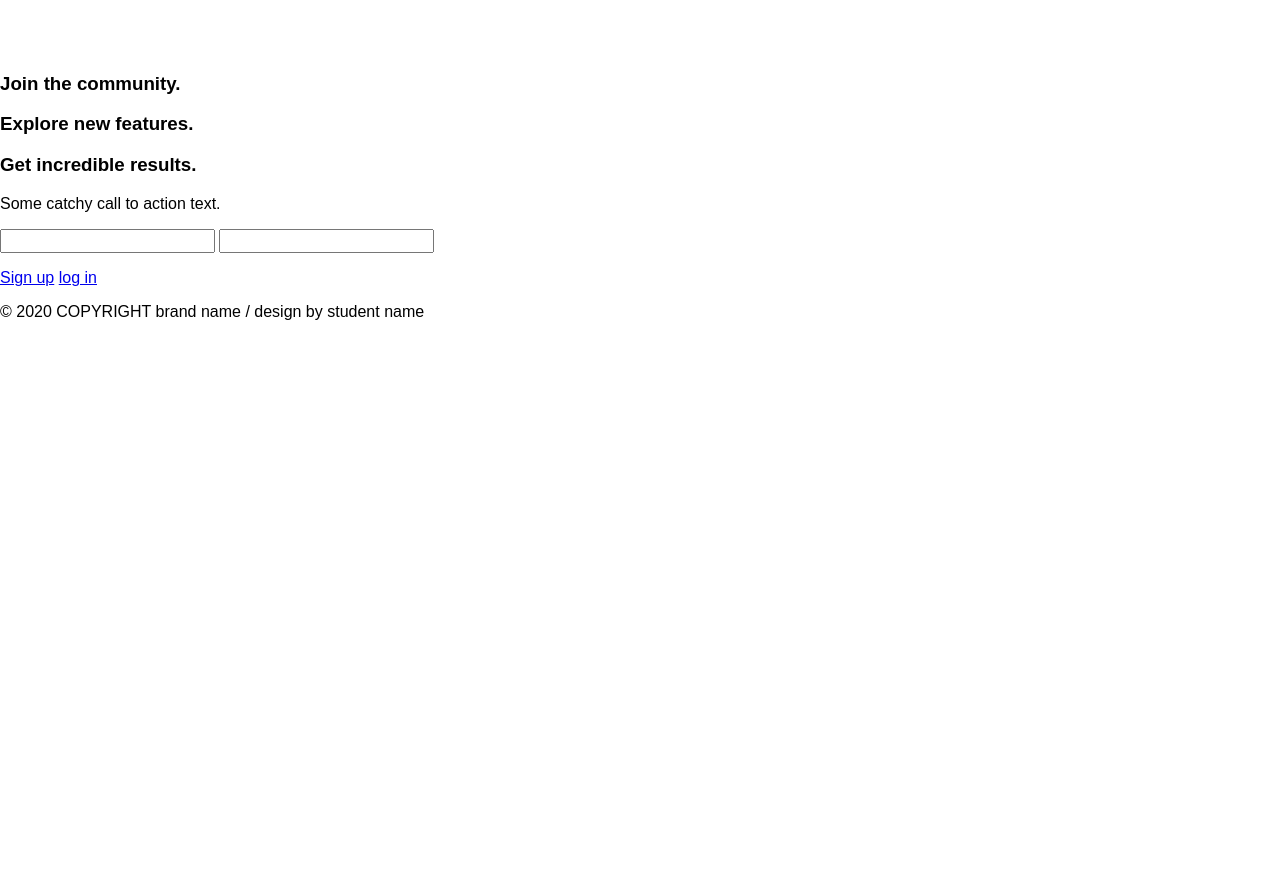
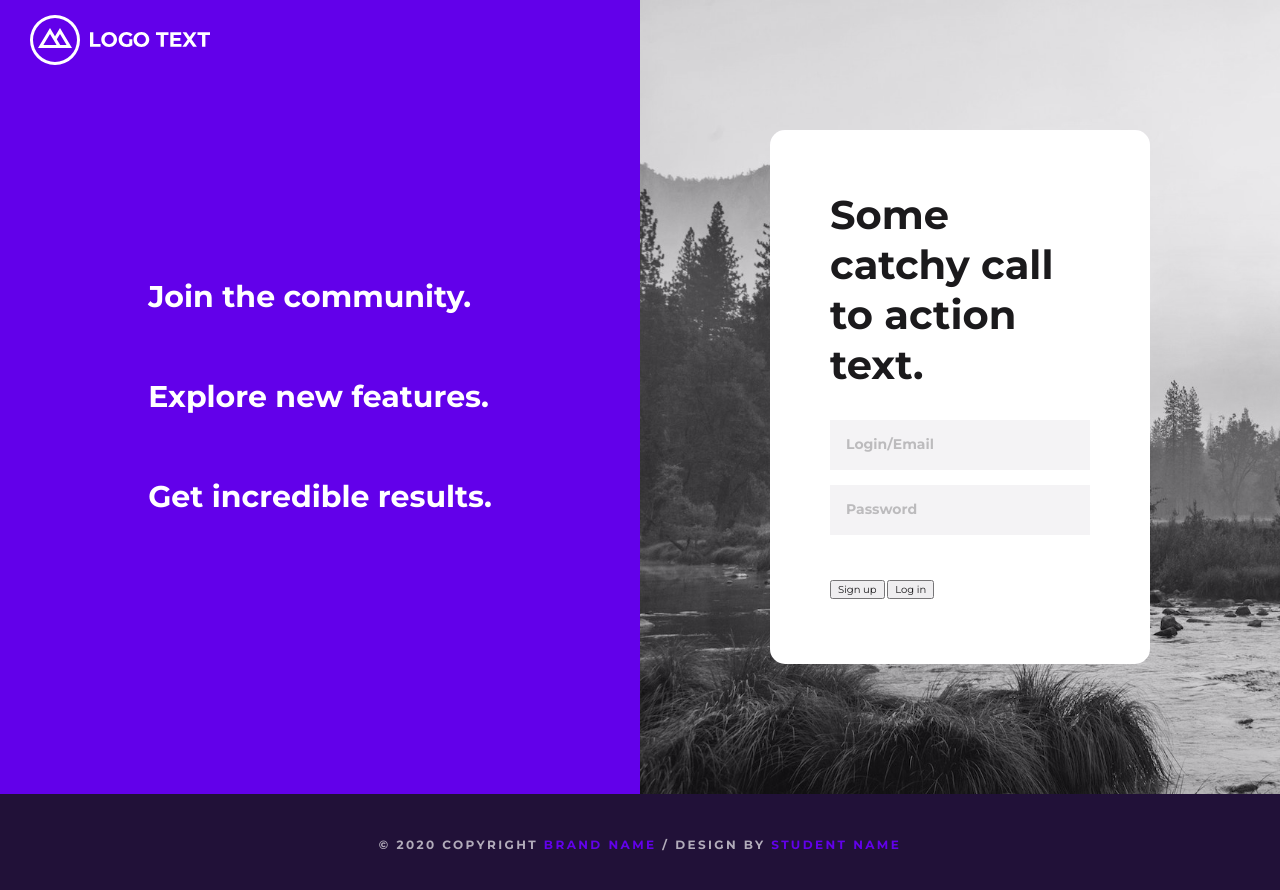
Before and after one commit to Radoogle/signup-page, a plain HTML site: page index.html in a window 1280 px wide. Before the commit the page ends 800 px from the top, so only its background shows below. Drawn offline with Linux system fonts and the light colour scheme.

Commit message:
end of day save

```diff
--- a/CSS/base.css
+++ b/CSS/base.css
@@ -0,0 +1,161 @@
+/**
+ * OVERVIEW
+ *
+ * This project is separated to the following style sheets:
+ *
+ * normalize.min.css....CSS reset.
+ * base.css.............Global rules and helpers.
+ * layout.css...........CSS rules that control the layout of the page.
+ * components.css.......Own CSS for the components that build up the page.
+ */
+
+
+/**
+ * CONTENTS
+ *
+ * SETTINGS
+ * Variables............Globally-available variables.
+ * Box-sizing...........Better default `box-sizing`.
+ * Base font sizes......Setting the base font size.
+ * Margins..............Top and bottom margins global values.
+ * Anchors..............Implicit link settings.
+ *
+ * BASE STYLES
+ * Headings.............H2, H6 styles.
+ * Paragraphs...........Base styles.
+ */
+
+
+
+
+/*------------------------------------*\
+  #SETTINGS
+\*------------------------------------*/
+
+/**
+ * 1. Variables for the colors used
+
+ * 2. A more rezonable model for box-sizing
+ *
+ * 3. This rule will modify the base font-size,
+ * with whom are compared all rem units.
+ *
+ * 4. Normalize.css sets a margin top and bottom for these elements.
+ * In order not to interfere with our layout, this rule will overwrite the margins.
+ *
+ */
+
+
+
+
+
+/*------------------------------------*\
+  #VARIABLES
+\*------------------------------------*/
+
+:root {
+    --bg-primary:                  #F4F3F5; /* [1] */
+    --bg-secondary:                #FFFFFF;
+    --bg-thirdly:                  #6200EA;
+
+    --bg-header:                   transparent;
+    --bg-footer:                   #211138;
+
+    --primary-font-color:          #211138;
+    --secondary-font-color:        #6200EA;
+    --thirdly-font-color:          #FFFFFF;
+
+    --icon-bg-color:               #000029;
+
+    --footer-primary-font-color:   #B2ACBA;
+    --footer-secondary-font-color: #6200EA;
+  }
+
+
+
+
+
+  /*------------------------------------*\
+    #BOX-SIZING
+  \*------------------------------------*/
+
+  * { box-sizing: border-box; } /* [2] */
+
+
+
+
+
+  /*------------------------------------*\
+    #FONT SIZES
+  \*------------------------------------*/
+
+  html { font-size: 10px; } /* [3] */
+
+  h1 { font-size: 4rem; }
+
+  h2 { font-size: 3rem; }
+
+  p  { font-size: 1.2rem; }
+
+
+
+
+
+  /*------------------------------------*\
+    #MARGINS
+  \*------------------------------------*/
+
+  h1                          { margin: 0 0 3rem 0; } /* [4] */
+
+  h2                          { margin: 0; }
+
+  p                           { margin: 0 0 2rem 0; }
+
+  .btn                        { margin: 1rem 0 .5rem 0; }
+
+  p.footer__copyright         { margin: 0; }
+
+
+
+
+
+  /*------------------------------------*\
+    #ANCHORS
+  \*------------------------------------*/
+
+  a {
+    text-decoration: none; /* [5] */
+    cursor:          pointer;
+   }
+
+
+
+
+
+  /*------------------------------------*\
+    #BASE STYLES
+  \*------------------------------------*/
+
+  body {
+    font-family:      "Montserrat", sans-serif;
+    color:            var(--primary-font-color);
+    background-color: var(--bg-primary);
+  }
+
+  h1 {
+    font-weight:      bold;
+    line-height:      5rem;
+    letter-spacing:   0;
+  }
+
+  h2 {
+    font-weight:      bold;
+    line-height:      4rem;
+    letter-spacing:   0;
+  }
+
+  p {
+    line-height:      1.5rem;
+    letter-spacing:   .24rem;
+    text-transform:   uppercase;
+  }
--- a/CSS/components.css
+++ b/CSS/components.css
@@ -0,0 +1,231 @@
+/**
+ * OVERVIEW
+ *
+ * This file contains the components that make up the page.
+ * From the internal layout to font color etc.
+ *
+ * Respecting the BEM (Block–Element–Modifier) rule of Harry Roberts
+ * from CSS guidelines: https://cssguidelin.es/#bem-like-naming
+ */
+
+
+/**
+ * CONTENTS
+ *
+ * HEADER
+ *
+ * NAVIGATION
+ *
+ * MAIN CONTENT
+ *
+ * FOOTER
+ */
+
+
+
+
+
+/*------------------------------------*\
+  #HEADER
+\*------------------------------------*/
+
+.header {
+    background-color: var(--bg-header);
+    height:           8rem;
+    width:            100vw;
+  }
+
+  .logo {
+    height:  8rem;
+    padding: 1.5rem 3rem;
+  }
+
+
+
+
+
+/*------------------------------------*\
+  #MAIN CONTENT
+\*------------------------------------*/
+
+.main {
+  background-color: var(--bg-primary);
+  min-height:       calc(100vh - 10rem);
+}
+
+.left {
+  background-color: var(--bg-thirdly);
+}
+
+.promo            { margin-bottom: 6rem; }
+
+.promo:last-child { margin-bottom: 0; }
+
+.promo__icon      { }
+
+.promo__text      { color: var(--thirdly-font-color); }
+
+.right {
+  background:     transparent url('../assets/bailey-zindel-396398-unsplash.jpg') 0% 0% no-repeat padding-box;
+  mix-blend-mode: luminosity;
+  background-size: cover;
+  padding:        13rem;
+  /* isolation: isolate; */
+}
+
+/* .form-container { isolation: isolate; } */
+
+.form-container {
+  background-color: var(--bg-secondary);
+  border-radius:    1.5rem;
+  padding:          6rem;
+}
+
+.input-field {
+  height:           5rem;
+  width:            100%;
+  background-color: var(--bg-primary);
+  border:           none;
+  border-bottom:    3px solid transparent;
+  outline:          none;
+  margin-bottom:    1.5rem;
+  font-size:        1.4rem;
+  mix-blend-mode: normal;
+}
+
+.input-field:last-of-type {
+  margin-bottom: 1rem;
+}
+
+.input-field:focus {
+  border-bottom-color: var(--bg-thirdly);
+  /* mix-blend-mode: normal; */
+  /* isolation: isolate; */
+}
+
+.input-field::placeholder {
+  font-size:    1.4rem;
+  font-weight:  bold;
+  line-height:  1.8rem;
+  opacity:      .25;
+  color:        var(--primary-font-color);
+  padding:      1.6rem 1.4rem;
+}
+
+
+  /* .contact-info,
+  .contact-form {
+    background-color: #fff;
+    border-radius:    1.5rem;
+    overflow:         auto;
+    padding:          6rem;
+  }
+
+    .contact-info__map {
+      border-radius:  1.5rem;
+      width:          100%;
+      height:         28rem;
+    }
+
+    .contact-info__heading { color: var(--secondary-font-color); }
+
+    .contact-form__text {
+      font-size:    2rem;
+      line-height:  3rem;
+    }
+
+    .contact-form__title::first-letter { text-transform: uppercase; }
+
+    .contact-info__link {
+      display:        block;
+      font-size:      1.2rem;
+      font-weight:    bold;
+      line-height:    1.5rem;
+      letter-spacing: .24rem;
+      text-transform: uppercase;
+      margin:         1rem 0 0 0;
+      color:          var(--secondary-font-color);
+    }
+
+    .contact-info__social-media-link {
+      font-size:        2rem;
+      display:          inline-block;
+      color:            var(--thirdly-font-color);
+      background-color: var(--secondary-font-color);
+      border-radius:    50%;
+      width:            4rem;
+      height:           4rem;
+      line-height:      4rem;
+      text-align:       center;
+      margin-right:     1rem;
+    }
+
+    .contact-form__input-field {
+      font-size:        1.4rem;
+      line-height:      1.8rem;
+      width:            100%;
+      height:           5rem;
+      color:            var(--primary-font-color);
+      background-color: var(--bg-primary);
+      border:           0;
+      border-bottom:    .3rem solid transparent;
+      padding:          1.6rem 0 1.6rem 2.4rem;
+      margin-bottom:    1.5rem;
+      outline:          none;
+    }
+
+      .contact-form__input-field:focus { border-bottom-color: var(--secondary-font-color); }
+
+      .contact-form__input-field::placeholder {
+        font-weight:    bold;
+        opacity:        .25;
+      }
+
+      .contact-form__input-field--textarea {
+        height:         15rem;
+        display:        block;
+        margin-bottom:  2rem;
+      }
+
+    .contact-form__submit {
+      width:              100%;
+      height:             5rem;
+      background-color:   var(--secondary-font-color);
+      border:             .2rem solid var(--secondary-font-color);
+      border-radius:      2.4rem;
+      color:              var(--thirdly-font-color);
+      font-size:          1.2rem;
+      font-weight:        bold;
+      line-height:        1.5rem;
+      letter-spacing:     .24rem;
+      text-transform:     uppercase;
+      text-align:         center;
+      vertical-align:     middle;
+    } */
+
+
+
+
+
+  /*------------------------------------*\
+    #FOOTER
+  \*------------------------------------*/
+
+  .footer {
+    background-color: var(--bg-footer);
+    height:           10rem;
+  }
+
+    .footer__copyright {
+      font-size:        1.2rem;
+      line-height:      1.5rem;
+      letter-spacing:   .24rem;
+      text-transform:   uppercase;
+      font-weight:      bold;
+      color:            var(--footer-primary-font-color);
+    }
+
+    .footer__brand-name,
+    .footer__student-name {
+      color: var(--footer-secondary-font-color);
+    }
--- a/CSS/layout.css
+++ b/CSS/layout.css
@@ -0,0 +1,45 @@
+/**
+ * OVERVIEW
+ *
+ * This file sets the layout of the page.
+ */
+
+
+ /**
+ * CONTENTS
+ *
+ * LAYOUT
+ * Elements.............Rules for the container and items.
+ *
+ */
+
+
+
+
+
+/*------------------------------------*\
+  #ELEMENTS
+\*------------------------------------*/
+
+.header {
+  z-index:  1;
+  position: absolute;
+  top:      0;
+  left:     0;
+}
+
+.main {
+  display:                grid;
+  grid-template-columns:  1fr 1fr;
+  grid-template-areas:    "left   right";
+}
+
+.left   { grid-area: left; }
+.right  { grid-area: right; }
+
+.left,
+.right,
+.footer {
+  display: grid;
+  place-items: center;
+}
--- a/index.html
+++ b/index.html
@@ -7,9 +7,10 @@
   <meta name="App Sign Up Screen" content="description">
   <title>App Sign Up Screen</title>
   <link rel="stylesheet" href="CSS/normalize.min.css">
-  <link rel="stylesheet" href="CSS/base">
+  <link rel="stylesheet" href="CSS/base.css">
   <link rel="stylesheet" href="CSS/layout.css">
   <link rel="stylesheet" href="CSS/components.css">
+  <link rel="stylesheet" href="https://fonts.googleapis.com/css2?family=Montserrat:wght@400;700&display=swap">
 </head>
 <body>
   <main class="main">
@@ -23,36 +24,38 @@
     </header>
 
     <section class="left">
-      <div class="container">
+      <div class="left-container">
         <div class="promo">
-          <div class="promo-icon"></div>
-          <h3>Join the community.</h3>
+          <div class="promo__icon"></div>
+          <h2 class="promo__text">Join the community.</h2>
         </div>
         <div class="promo">
-          <div class="promo-icon"></div>
-          <h3>Explore new features.</h3>
+          <div class="promo__icon"></div>
+          <h2 class="promo__text">Explore new features.</h2>
         </div>
         <div class="promo">
-          <div class="promo-icon"></div>
-          <h3>Get incredible results.</h3>
+          <div class="promo__icon"></div>
+          <h2 class="promo__text">Get incredible results.</h2>
         </div>
       </div>
     </section>
 
     <section class="right">
       <div class="form-container">
-        <p class="text">
+        <h1 class="form__text">
           Some catchy call to action text.
-        </p>
-        <form action="">
-          <input type="email">
-          <input type="password">
-        </form>
-        <p class="forget-password">
-          <a href="#"></a>
-        </p>
-        <a href="#" class="btn signup-btn">Sign up</a>
-        <a href="#" class="btn login-btn">log in</a>
+        </h1>
+        <form>
+          <input type="email" placeholder="Login/Email" class="input-field" required>
+          <input type="password" placeholder="Password" class="input-field" required>
+          <div>
+            <p class="forget-password">
+              <a href="#"></a>
+            </p>
+          </div>
+          <input type="submit" value="Sign up" class="btn submit-btn signup">
+          <input type="submit" value="Log in" class="btn submit-btn login">
+      </form>
       </div>
     </section>
 
```
Also changed, not shown: assets/bailey-zindel-396398-unsplash.jpg (added).
